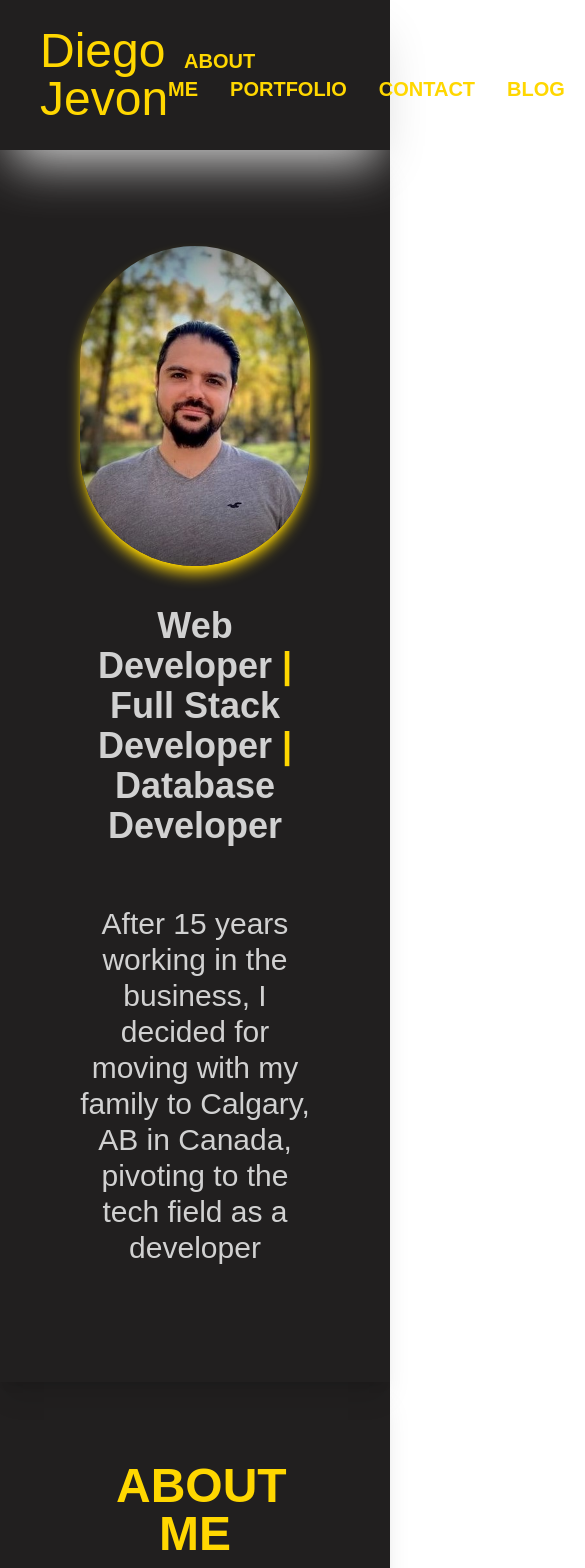
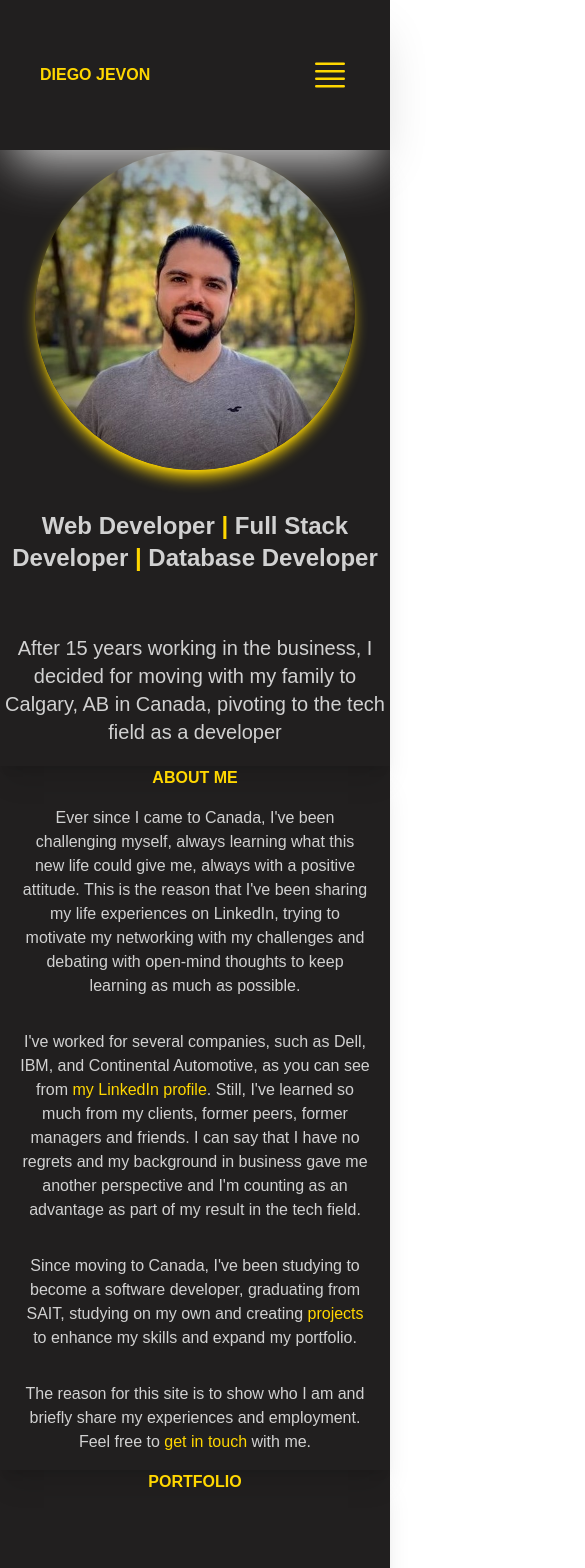
Before and after one commit to DiegoJevon/portfolio, a React (Create React App) app: page / in a window 390 px wide. Shown: the top 1568 px of the page, 585 px wide, since content can reach past the window. Built offline with nearby package versions, Linux system fonts and the light colour scheme; a web font is replaced by a local one; what tw-elements would draw is missing.

Commit message:
Responsive mobile changed for mobile version

```diff
--- a/src/header/Header.jsx
+++ b/src/header/Header.jsx
@@ -1,10 +1,13 @@
 import React from "react";
 import Photo from "./Photo";
 
+
 function Header(){
+
+
     return(
         <React.Fragment>
-        <div className="py-24 px-20 text-center shadow-xl hover:shadow-jevon-dark-tx">
+        <div className="sm:py-24 sm:px-20 sm:mt-10 text-center shadow-xl hover:shadow-jevon-dark-tx">
             <Photo />
             <div className="py-5 items-center text-2xl">
                 <h2 className="py-5">Web Developer <span className="text-jevon-gold"> | </span>Full Stack Developer<span className="text-jevon-gold"> | </span>Database Developer</h2>
--- a/src/index.css
+++ b/src/index.css
@@ -4,20 +4,23 @@
 
 @layer base{
     h1{
-        @apply text-5xl font-bold uppercase;
+        @apply lg:text-5xl font-bold uppercase;
+        @apply sm:text-3xl font-bold uppercase;
 
 
     }
     h2{
-        @apply text-4xl font-bold;
-
+        @apply lg:text-4xl font-bold;
+        @apply sm:text-2xl font-bold;
     }
     h3{
-        @apply text-3xl font-medium;
+        @apply lg:text-3xl font-medium;
+        @apply sm:text-xl font-medium;
 
     }
     p{
-        @apply text-2xl;
+        @apply lg:text-2xl;
+        @apply sm:text-lg;
 
     }
 }
--- a/src/navegation/Navbar.js
+++ b/src/navegation/Navbar.js
@@ -1,17 +1,36 @@
-import React from "react";
+import React, { useState } from "react";
+import {Bars4Icon, XMarkIcon} from "@heroicons/react/24/solid"
 
 function Navbar() {
+    const [isMobile, setIsMobile] = useState(false);
+
+    function handleMobileClick(){
+        setIsMobile(!isMobile);
+    }
     return (
         <React.Fragment>
             <div className="relative flex items-center justify-between px-10 w-screen sticky shadow-2xl h-[150px] text-jevon-gold hover:shadow-jevon-dark-tx">
-                <a className="text-5xl" href="/">Diego Jevon</a>
-                <div className="inline block uppercase font-semibold">
+                <a className="lg:text-4xl uppercase font-semibold sm:text-2xl" href="/">Diego Jevon</a>
+                <div className="hidden md:inline-block uppercase font-semibold">
                     <a className="p-4 text-xl rounded-2xl hover:shadow-md hover:shadow-jevon-gold" href="#aboutme">About Me</a>
                     <a className="p-4 text-xl rounded-2xl hover:shadow-md hover:shadow-jevon-gold" href="#portfolio">Portfolio</a>
                     <a className="p-4 text-xl rounded-2xl hover:shadow-md hover:shadow-jevon-gold" href="#contact">Contact</a>
                     <a className="p-4 text-xl rounded-2xl hover:shadow-md hover:shadow-jevon-gold" href="https://diegojevon.medium.com" target="noopener">Blog</a>
                 </div>
+                <div className="inline-block md:hidden">
+                    {isMobile ? <XMarkIcon className="h-10 w-10 text-jevon-gold"onClick={handleMobileClick} /> : <Bars4Icon className="h-10 w-10 text-jevon-gold" onClick={handleMobileClick} />}
+                </div>
             </div>
+
+            {isMobile
+            ?<div className="inline-block md:hidden text-jevon-gold uppercase font-semibold flex flex-col w-screen">
+                    <a className="m-1 text-center p-2 text-xl rounded-2xl hover:shadow-md hover:shadow-jevon-gold" href="#aboutme">About Me</a>
+                    <a className="m-1 text-center p-2 text-xl rounded-2xl hover:shadow-md hover:shadow-jevon-gold" href="#portfolio">Portfolio</a>
+                    <a className="m-1 text-center p-2 text-xl rounded-2xl hover:shadow-md hover:shadow-jevon-gold" href="#contact">Contact</a>
+                    <a className="m-1 text-center p-2 text-xl rounded-2xl hover:shadow-md hover:shadow-jevon-gold" href="https://diegojevon.medium.com" target="noopener">Blog</a>
+                </div>
+            : ""
+            }
         </React.Fragment>
     )
 }
--- a/src/sections/About.jsx
+++ b/src/sections/About.jsx
@@ -2,10 +2,10 @@ import React from "react";
 
 function About(){
     return(
-        <div className="px-24 pt-20 pb-64 shadow-xl hover:shadow-jevon-dark-tx">
+        <div className="sm:px-10 sm:pt-12 sm:pb-32 lg:px-24 lg:pt-20 lg:pb-64 shadow-xl hover:shadow-jevon-dark-tx">
         <section id="aboutme" className="px-5 text-center">
             <h1 className="text-jevon-gold">About Me</h1>
-            <div className="inner-block pt-20">
+            <div className="inner-block sm:pt-10 md:pt-20">
                 <p className="py-4">Ever since I came to Canada, I've been challenging myself, always learning what this new life could give me, always with a positive attitude. This is the reason that I've been sharing my life experiences on LinkedIn, trying to motivate my networking with my challenges and debating with open-mind thoughts to keep learning as much as possible.</p>
                 <p className="py-4">I've worked for several companies, such as Dell, IBM, and Continental Automotive, as you can see from <a className="text-jevon-gold rounded-lg hover:border-b-2 hover:border-jevon-gold" href="https://www.linkedin.com/in/diegojevonmaia/" target="noopener">my LinkedIn profile</a>. Still, I've learned so much from my clients, former peers, former managers and friends. I can say that I have no regrets and my background in business gave me another perspective and I'm counting as an advantage as part of my result in the tech field.</p>
                 <p className="py-4">Since moving to Canada, I've been studying to become a software developer, graduating from SAIT, studying on my own and creating <a className="text-jevon-gold rounded-lg hover:border-b-2 hover:border-jevon-gold" href="#portfolio">projects</a> to enhance my skills and expand my portfolio.</p>
--- a/src/sections/Contact.jsx
+++ b/src/sections/Contact.jsx
@@ -5,27 +5,27 @@ import Email from "../tags/Email";
 
 function Contact(){
     return(
-        <div className="px-24 py-20 shadow-xl hover:shadow-jevon-dark-tx">
+        <div className="sm:px-10 sm:pt-12 sm:pb-32 lg:px-24 lg:pt-20 lg:pb-64 shadow-xl hover:shadow-jevon-dark-tx">
         <section id="contact" className="px-5 text-center">
         <h1 className="text-jevon-gold">Contact</h1>
         <div className="pt-20">
 
             <div className="flex grid-cols-2 gap-3 content-center  py-5">
                 <span className=""><a href="https://www.linkedin.com/in/diegojevonmaia/" target="noopener"><LinkedIn /></a></span>
-                <span className=""><a href="https://www.linkedin.com/in/diegojevonmaia/" target="noopener"><h4>/diegojevonmaia</h4></a></span>
+                <span className=""><a href="https://www.linkedin.com/in/diegojevonmaia/" target="noopener"><p>/diegojevonmaia</p></a></span>
             </div>
 
 
             <div className="flex grid-cols-2 gap-3 content-center  py-5">
 
                     <span className=""><a href="https://github.com/DiegoJevon" target="noopener"><GitHub /></a></span>
-                    <span className=""><a href="https://github.com/DiegoJevon" target="noopener"><h4>/diegojevon</h4></a></span>
+                    <span className=""><a href="https://github.com/DiegoJevon" target="noopener"><p>/diegojevon</p></a></span>
 
             </div>
 
             <div className="flex grid-cols-2 gap-6 content-center py-5">
                 <span className="pl-3"><a href="mailto: diegojevon.dev@gmail.com"><Email /></a></span>
-                <span className=""><a href="mailto: diegojevon.dev@gmail.com"><h4>diegojevon.dev@gmail.com</h4></a></span>
+                <span className=""><a href="mailto: diegojevon.dev@gmail.com"><p>diegojevon.dev@gmail.com</p></a></span>
             </div>
 
         </div>
--- a/src/sections/Portfolio.jsx
+++ b/src/sections/Portfolio.jsx
@@ -21,7 +21,7 @@ import Project2 from "./Project2"
 function Portfolio(){
 
     return(
-        <div className="px-24 py-20 shadow-xl hover:shadow-jevon-dark-tx">
+        <div className="sm:px-10 sm:pt-12 sm:pb-32 lg:px-24 lg:pt-20 lg:pb-64 shadow-xl hover:shadow-jevon-dark-tx">
             <section id="portfolio" className="px-5 text-center">
                 <h1 className="text-jevon-gold">Portfolio</h1>
                 <div className="pb-4 pt-20">
@@ -35,8 +35,8 @@ function Portfolio(){
                     <Next />
                     <CSS />
                 </div>
-                <div className="flex items-stretch gap-8 py-10">
-                    <div className="flex justify-center shadow-md w-1/2 p-5 rounded-3xl border-x-2 border-jevon-dark-tx hover:border-jevon-gold hover:shadow-jevon-gold">
+                <div className="flex lg:items-stretch gap-8 py-10 sm:block">
+                    <div className="flex justify-center shadow-md sm:container-sm sm:my-4 lg:w-1/2 p-5 rounded-3xl border-x-2 border-jevon-dark-tx hover:border-jevon-gold hover:shadow-jevon-gold">
                         <div>
                         <h3  className="rounded-lg font-bold text-jevon-gold">Home nVentory</h3>
                             <div className="pt-5">
@@ -45,7 +45,7 @@ function Portfolio(){
                             <div className="box-content h-40 text-justify">
                                 <p className="py-2 text-lg">Inventory Web App. It's able to handle multiple inventory systems, for multiple companies, using the same Web App. Each company has different access, in different systems, not allowing the company's admin access other companies' inventory or user accounts ouside the admin's company. The Web App admin can  access all companies' inventory and all user accounts. </p>
                             </div>
-                            <p className="py-5">Technologies used by me in this project:</p>
+                            <p className="my-5">Technologies used by me in this project:</p>
                             <div className="inline-flex gap-2 justify-between items-center pb-10">
                                 <Java />
                                 <Bootstrap />
@@ -57,7 +57,7 @@ function Portfolio(){
                         </div>
 
                     </div>
-                    <div className="flex justify-center shadow-md w-1/2 p-5 rounded-3xl border-x-2 border-jevon-dark-tx hover:border-jevon-gold hover:shadow-jevon-gold">
+                    <div className="flex justify-center shadow-md sm:container-sm sm:my-4 lg:w-1/2 p-5 rounded-3xl border-x-2 border-jevon-dark-tx hover:border-jevon-gold hover:shadow-jevon-gold">
                         <div>
                         <h3  className="rounded-lg font-bold text-jevon-gold">Nodex</h3>
                         <div className="pt-5 rounded-lg">
@@ -67,7 +67,7 @@ function Portfolio(){
                             <p className="py-2 text-lg content-center">All-in-one platform for digital nomads. My role was being part of the back-end team, responsable for web scraping, consumable APIs, database development and deployment.</p>
                         </div>
 
-                        <p className="py-5">Technologies used by me in this project:</p>
+                        <p className="my-5">Technologies used by me in this project:</p>
                         <div className="inline-flex gap-2 justify-between items-center pb-10">
                             <Python />
                             <Scrapy />
```
